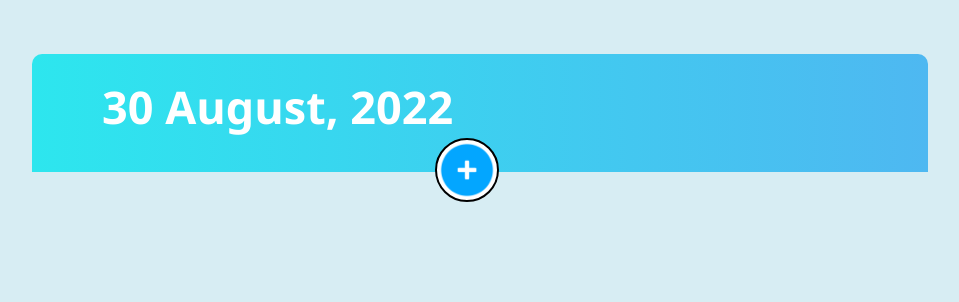
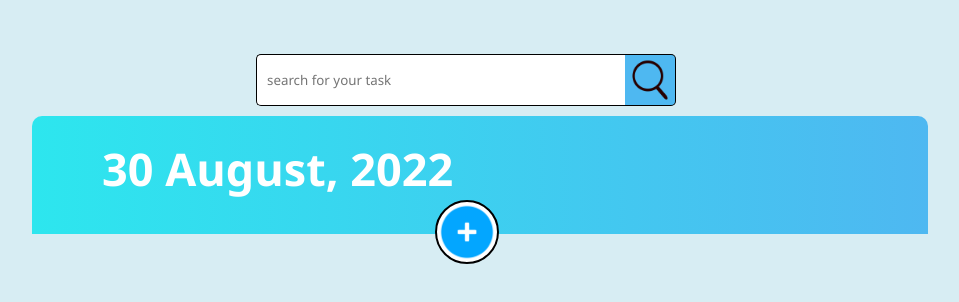
Before and after one commit to MoAdelEzz/toDoList, a plain HTML site: page index.html in a window 1280 px wide. Shown: the whole page, without its empty margins (160-1119 px from the left). Drawn offline with Linux system fonts and the light colour scheme.

Commit message:
edit again

```diff
--- a/css/main.css
+++ b/css/main.css
@@ -273,3 +273,43 @@ input:disabled
 {
     cursor: pointer;
 }
+
+
+.FormControl
+{
+    display: flex;
+    width: 50%;
+    margin: auto;
+}
+
+.taskSearch
+{
+    width: 80%;
+    height: 50px;
+
+
+    margin-bottom: 10px;
+    padding-left: 10px;
+
+    border: 1px solid black;
+    border-right: 0px;
+    border-bottom-left-radius: 5px;
+    border-top-left-radius: 5px;
+}
+
+.SearchIcon
+{
+    width: 50px;
+    height: 50px;
+    background-color: #4EB8F1;
+
+    border: 1px solid black;
+    border-left: 0px;
+
+    border-bottom-right-radius: 5px;
+    border-top-right-radius: 5px;
+}
+.SearchIcon:hover
+{
+    cursor: pointer;
+}
--- a/index.html
+++ b/index.html
@@ -15,6 +15,13 @@
 
 
     <div class="listContainer">
+
+        <div class="FormControl">
+
+            <input type="text" class = "taskSearch" placeholder="search for your task">
+            <span class = "SearchIcon" role="button"><img src="./images/search.png" width="50px"></span>
+
+        </div>
 
         <div class="dateContainer"><h1>29 August, 2022</h1></div>
 
--- a/js/app.js
+++ b/js/app.js
@@ -124,7 +124,7 @@ document.addEventListener('click', function(e){
 );
 
 //============================================================================================
-document.addEventListener('keydown', (e)=>{
+document.addEventListener('keypress', (e)=>{
 
     if (e.target.classList.contains('time'))
     {
```
Also changed, not shown: images/search.png (added).
